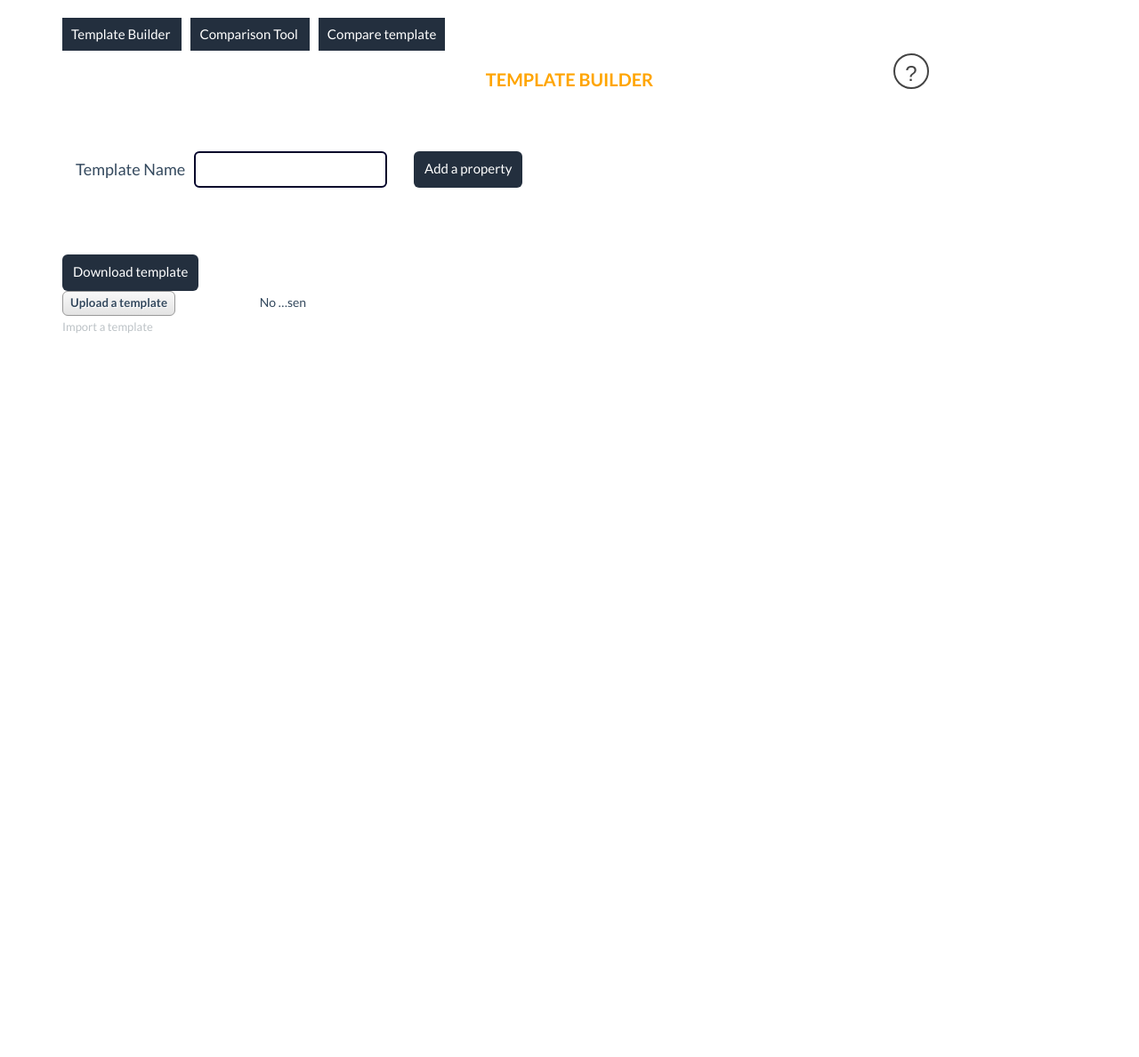
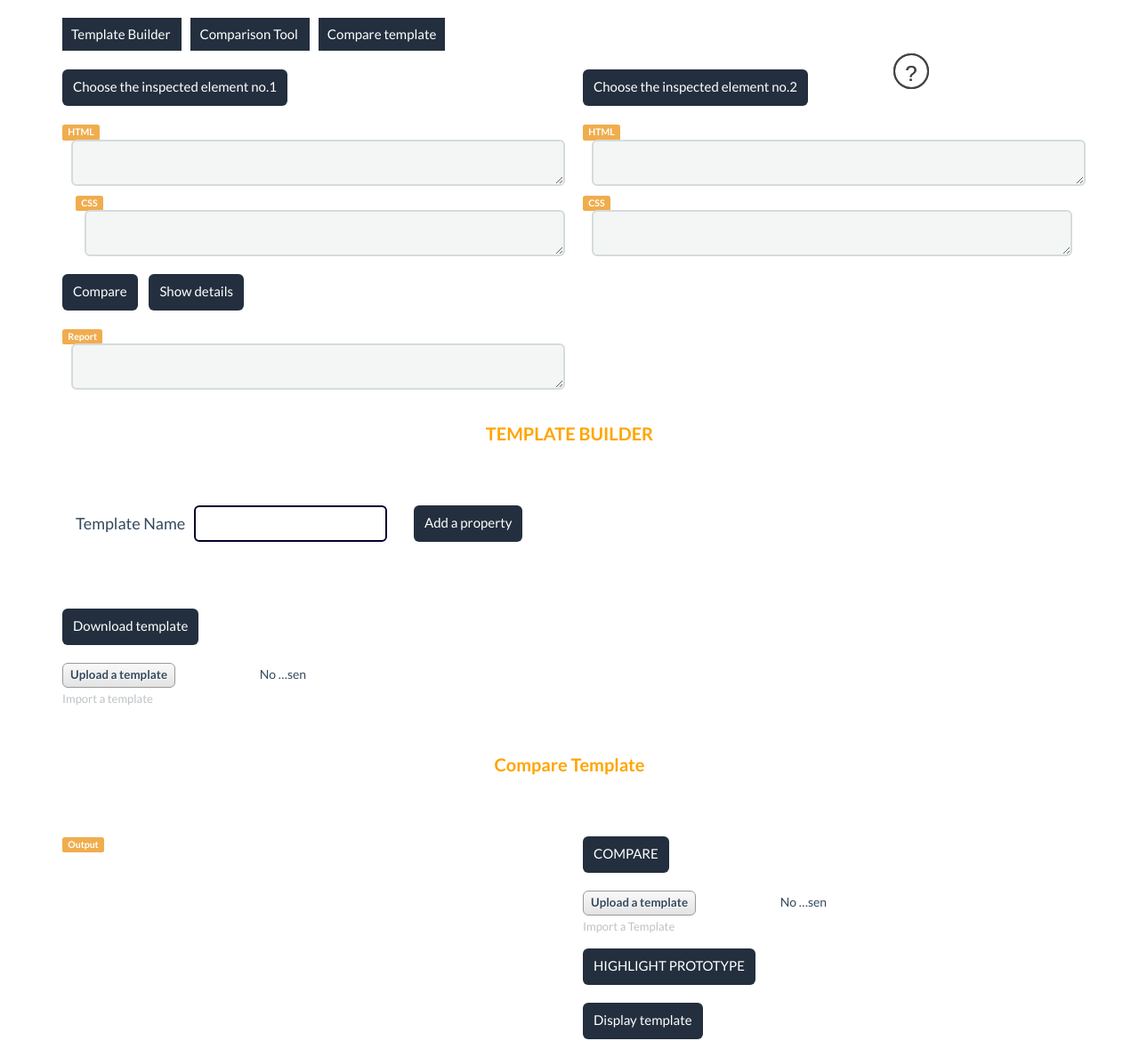
Before and after one commit to kbuaaaaaa/InconsistencyChecker, a browser extension: page project/extension/panel.html in a window 1280 px wide. Shown: the whole page at 89% size. Before the commit the page ends 800 px from the top, so only its background shows below. Drawn offline with Linux system fonts and the light colour scheme.

Commit message:
fixed spaceing button between buttons

```diff
--- a/project/extension/css/css/flat-ui.css
+++ b/project/extension/css/css/flat-ui.css
@@ -471,6 +471,19 @@ address {
   transition: 0.25s;
   -webkit-backface-visibility: hidden;
 }
+.buttonspacing{
+	margin-top: 20px;
+	margin-left: 10px;
+	margin-bottom: 10px;
+}
+.buttontop{
+	margin-top: 20px;
+	margin-bottom: 10px;
+
+}
+.buttonlow{
+	margin-bottom: 20px;
+}
 .btn:active,
 .btn-group.open .btn.dropdown-toggle,
 .btn.active {
--- a/project/extension/css/panel.css
+++ b/project/extension/css/panel.css
@@ -125,7 +125,7 @@ h1 {
 }
 
 #add_and_save {
-  margin-left: 20px;
+ /* margin-left: 20px;*/
 }
 
 .a1 {
--- a/project/extension/js/panel.js
+++ b/project/extension/js/panel.js
@@ -575,7 +575,7 @@
           var family_name_input = document.createElement("input");
           family_name_input.type = "text";
           family_name_input.className = "family_name_value";
-          family_name_input.style = "margin-left: 20px;";
+          family_name_input.style = "margin-left: 20px;"+ "border-radius: 4px;";
           font_div.appendChild(family_name_input);
 
           var generic_family_label = document.createElement("label");
--- a/project/extension/panel.html
+++ b/project/extension/panel.html
@@ -17,17 +17,17 @@
 				<a id='compare_page_button' class='a1'> Comparison Tool </button></a>
 				<a id='template_comparison_page_button' class='a1'> Compare template </a>
     </div>
-    <div hidden id = "comparison_page">
+    <div  id = "comparison_page">
         <div class="row" id='create-buttons'>
             <div class="column" id='create-column'>
                 <div id='error-box'>
                     <div class='alert alert-danger'><p> <strong>Error!</strong> <span class='error-message'></span></p></div>
                 </div>
                 <div class="col-xs-6">
-                    <button id='create1' class='btn btn-primary'> Choose the inspected element no.1</button>
+                    <button id='create1' class='btn btn-primary buttontop'> Choose the inspected element no.1</button>
                 </div>
                 <div class="col-xs-6">
-                    <button id='create2' class='btn btn-primary'> Choose the inspected element no.2</button>
+                    <button id='create2' class='btn btn-primary buttontop'> Choose the inspected element no.2</button>
                 </div>
             </div>
         </div>
@@ -56,8 +56,8 @@
         <div class="row" id='compare-buttons'>
             <div class="column" id='compare-column'>
                 <div class="col-xs-6">
-                    <button id='compare' class='btn btn-primary'> Compare </button>
-                    <button id='detail' class='btn btn-primary'> Show details </button>
+                    <button id='compare' class='btn btn-primary buttontop'> Compare </button>
+                    <button id='detail' class='btn btn-primary buttonspacing'> Show details </button>
                 </div>
             </div>
         </div>
@@ -157,13 +157,13 @@
                 <div id="property_div"></div>
             <br />
             <div hidden id="add_and_save">
-                <button id='add_button' class='btn btn-primary'> Add </button>
-                <button id='save_button' class='btn btn-primary' > Save </button>
+                <button id='add_button' class='btn btn-primary buttontop'> Add </button>
+                <button id='save_button' class='btn btn-primary buttonspacing' > Save </button>
             </div>
             <div class="row" id="template-buttons">
               <div class="column" id="download-column">
                 <div class="col-xs-6">
-                  <button id="download-template" class="btn btn-primary">
+                  <button id="download-template" class="btn btn-primary buttonlow">
                     Download template
                   </button>
                   <input type="file" id="file-selector-template-page" class="custom-input" accept=".json" />
@@ -181,7 +181,7 @@
         </div>
     </div>
 
-      <div hidden id="template_comparison_page">
+      <div  id="template_comparison_page">
         <div id="template_comparison_div">
             <h1 class="header">Compare Template</h1>
                <div class="row">
@@ -193,12 +193,12 @@
                 <div class="row" id="Template-upload">
                     <div class="column" id="Upload-column">
                       <div class="col-xs-5">
-                        <button  id="compare_template" class="btn btn-primary">
+                        <button  id="compare_template" class="btn btn-primary buttonlow">
                           COMPARE
                         </button>
                         <input type="file" id="file-selector-output-page" class="custom-input" accept=".json" />
                         <small id="helperText" class="form-text text-muted">Import a Template</small></p>
-                        <button  id="highlight_prototype" class="btn btn-primary">
+                        <button  id="highlight_prototype" class="btn btn-primary buttonlow">
                             HIGHLIGHT PROTOTYPE
                         </button>
                         <div id="display-template">
```
